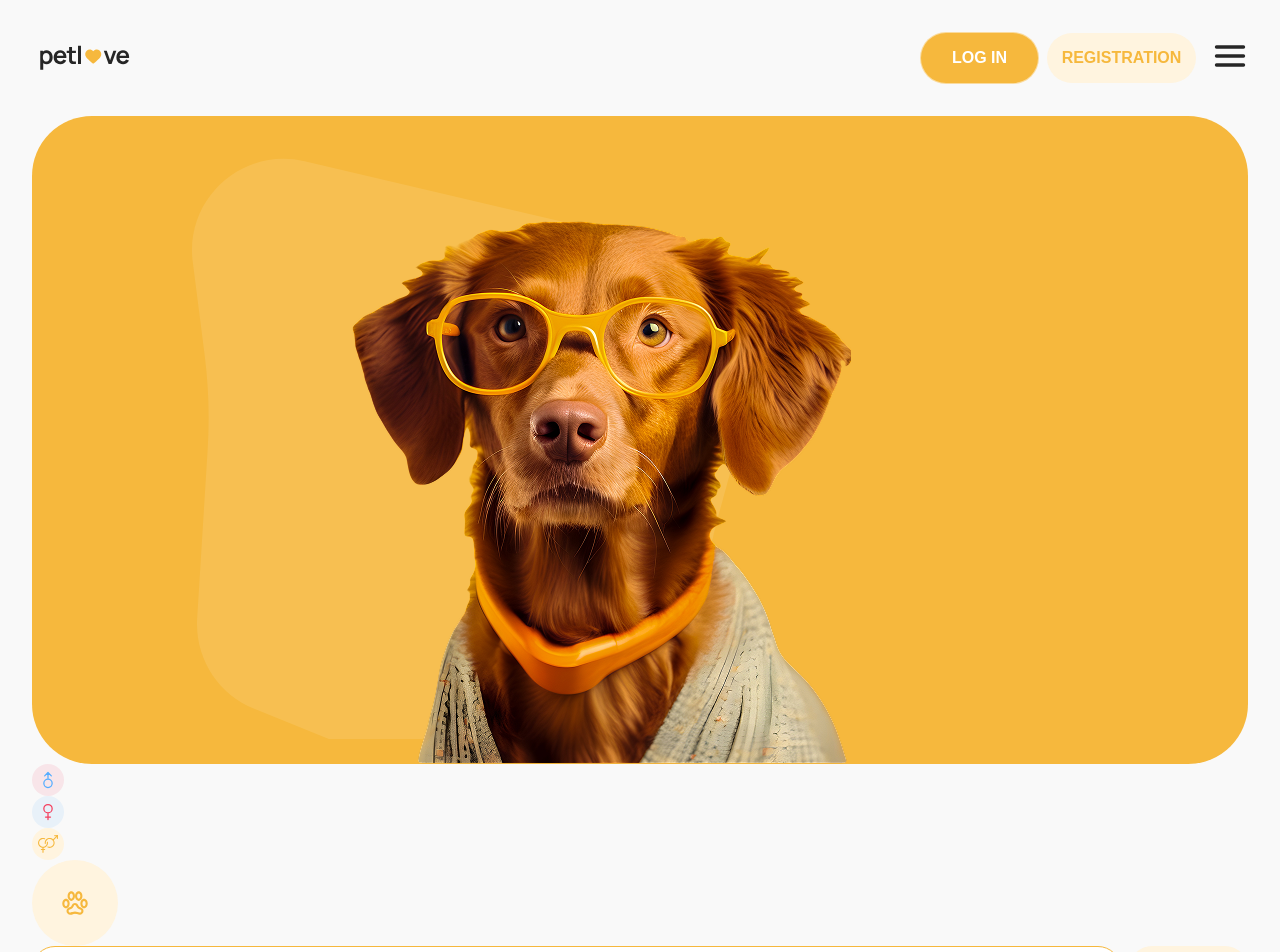
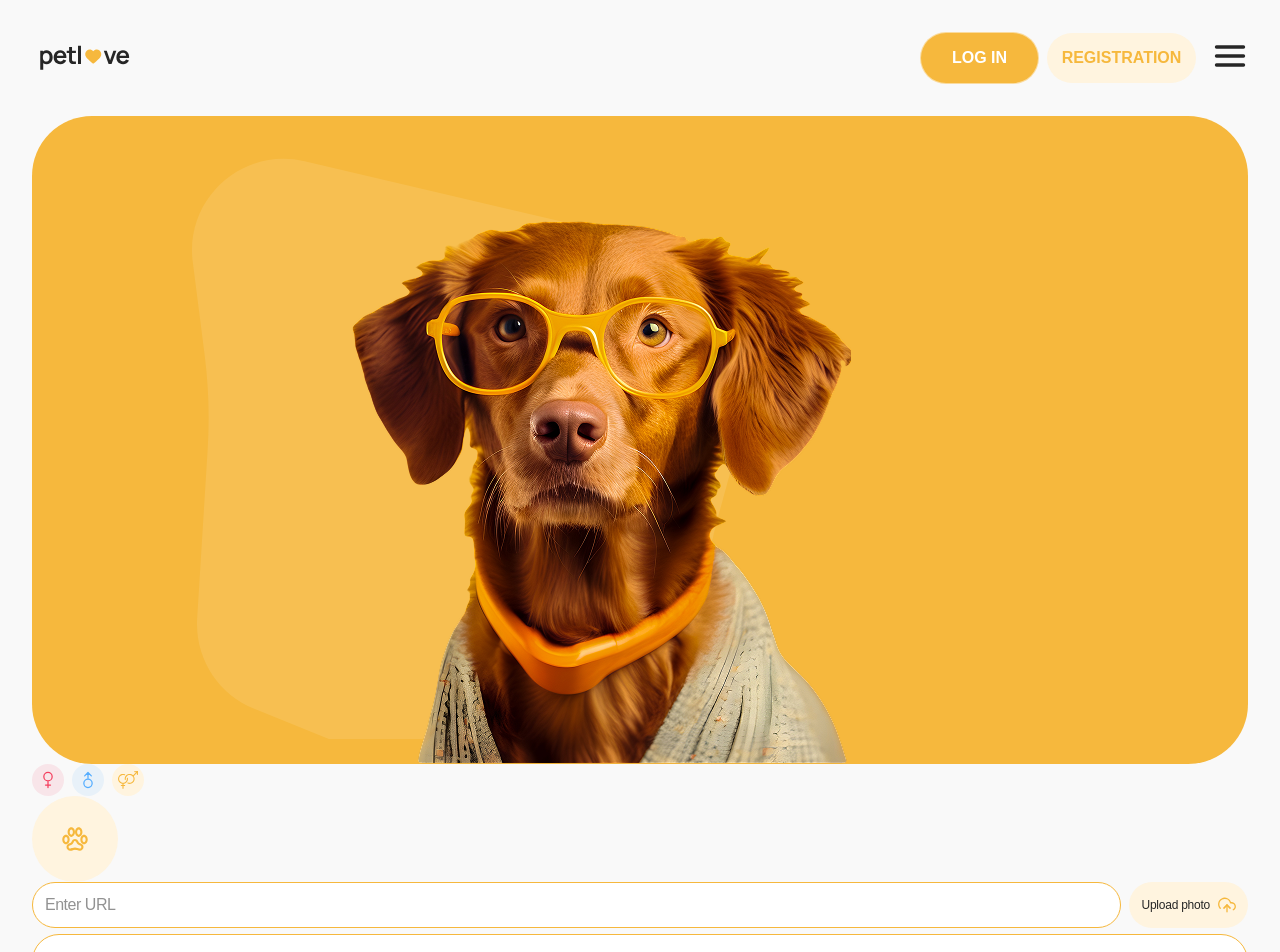
Before and after one commit to IhorYarema/Petlove, a React (Vite) app: page /add-pet in a window 1280 px wide. Shown: the top 952 px of the page. Built offline with nearby package versions, Linux system fonts and the light colour scheme.

Commit message:
make sexBtns logic and css

```diff
--- a/src/components/AddPetForm/AddPetForm.jsx
+++ b/src/components/AddPetForm/AddPetForm.jsx
@@ -17,6 +17,7 @@ export default function AddPetForm() {
   const {
     register,
     watch,
+    setValue,
     handleSubmit,
     formState: { errors },
   } = useForm({
@@ -24,6 +25,7 @@ export default function AddPetForm() {
   });
 
   const avatarValue = watch("avatar");
+  const selectedSex = watch("sex");
 
   const onSubmit = async (data) => {
     try {
@@ -42,32 +44,39 @@ export default function AddPetForm() {
   return (
     <form onSubmit={handleSubmit(onSubmit)}>
       {/* SEX (radio) */}
+      <div className={css.radioBtnCont}>
         <button
-        className={`${css.sexBtn} ${css.male}`}
-        type="radio"
-        value="male"
-        {...register("sex")}
+          type="button"
+          className={`${css.sexBtn} ${css.female} ${
+            selectedSex === "female" ? css.active : ""
+          }`}
+          onClick={() => setValue("sex", "female")}
         >
-        <Icon className={css.iconCloud} name="male" size={20} />
+          <Icon className={css.iconSex} name="female" size={20} />
         </button>
 
         <button
-        className={`${css.sexBtn} ${css.female}`}
-        type="radio"
-        value="female"
-        {...register("sex")}
+          type="button"
+          className={`${css.sexBtn} ${css.male} ${
+            selectedSex === "male" ? css.active : ""
+          }`}
+          onClick={() => setValue("sex", "male")}
         >
-        <Icon className={css.iconCloud} name="female" size={20} />
+          <Icon className={css.iconSex} name="male" size={20} />
         </button>
 
         <button
-        className={`${css.sexBtn} ${css.unknown}`}
-        type="radio"
-        value="unknown"
-        {...register("sex")}
+          type="button"
+          className={`${css.sexBtn} ${css.unknown} ${
+            selectedSex === "unknown" ? css.active : ""
+          }`}
+          onClick={() => setValue("sex", "unknown")}
         >
-        <Icon className={css.iconCloud} name="male-female" size={20} />
+          <Icon className={css.iconSex} name="male-female" size={20} />
         </button>
+      </div>
+      {/* регистрация поля */}
+      <input type="hidden" {...register("sex")} />
 
       {/* ava */}
       {!pet.avatar ? (
--- a/src/components/AddPetForm/AddPetForm.module.css
+++ b/src/components/AddPetForm/AddPetForm.module.css
@@ -66,6 +66,11 @@
   }
 }
 
+.radioBtnCont {
+  display: flex;
+  gap: 8px;
+}
+
 .sexBtn {
   width: 32px;
   height: 32px;
@@ -77,19 +82,46 @@
 }
 
 .male {
+  background-color: rgba(84, 173, 255, 0.1);
+}
+
+.male .iconSex {
+  color: rgba(84, 173, 255, 1);
+}
+
+.female {
   background-color: rgba(244, 63, 94, 0.1);
 }
 
-.female {
-  background-color: rgba(84, 173, 255, 0.1);
+.female .iconSex {
+  color: rgba(244, 63, 94, 1);
 }
 
 .unknown {
   background-color: rgba(255, 244, 223, 1);
 }
 
-.inputRadio:checked + label {
-  color: blue;
+.unknown .iconSex {
+  color: rgba(246, 184, 61, 1);
+}
+
+.active .iconSex {
+  color: rgba(255, 255, 255, 1);
+}
+
+/* для male */
+.male.active {
+  background-color: rgba(84, 173, 255, 1);
+}
+
+/* для female */
+.female.active {
+  background-color: rgba(244, 63, 94, 1);
+}
+
+/* для unknown */
+.unknown.active {
+  background-color: rgba(246, 184, 61, 1);
 }
 
 .input::placeholder {
```
Also changed, not shown: public/icons.svg. Lines whose indentation alone changed are shown as unchanged.
